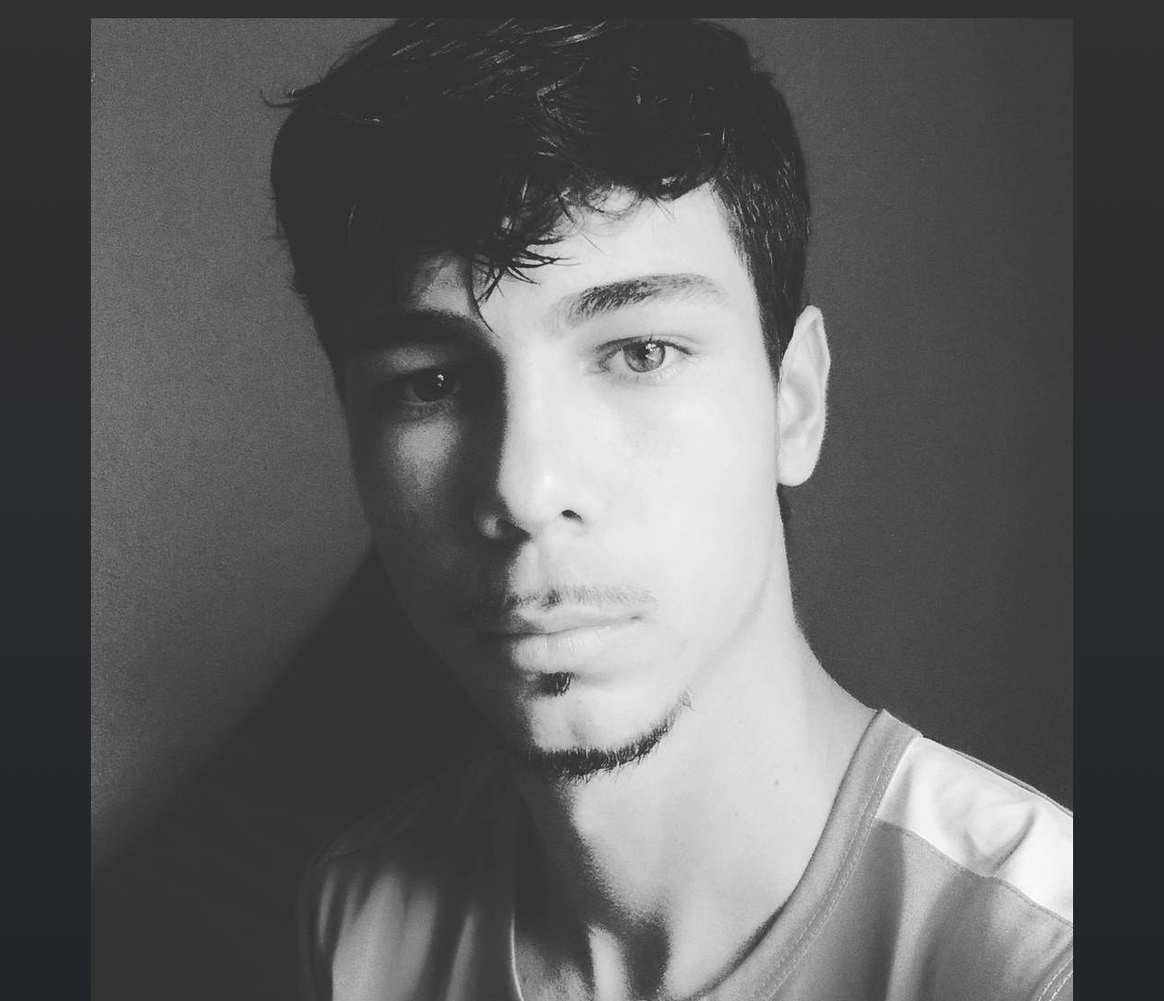
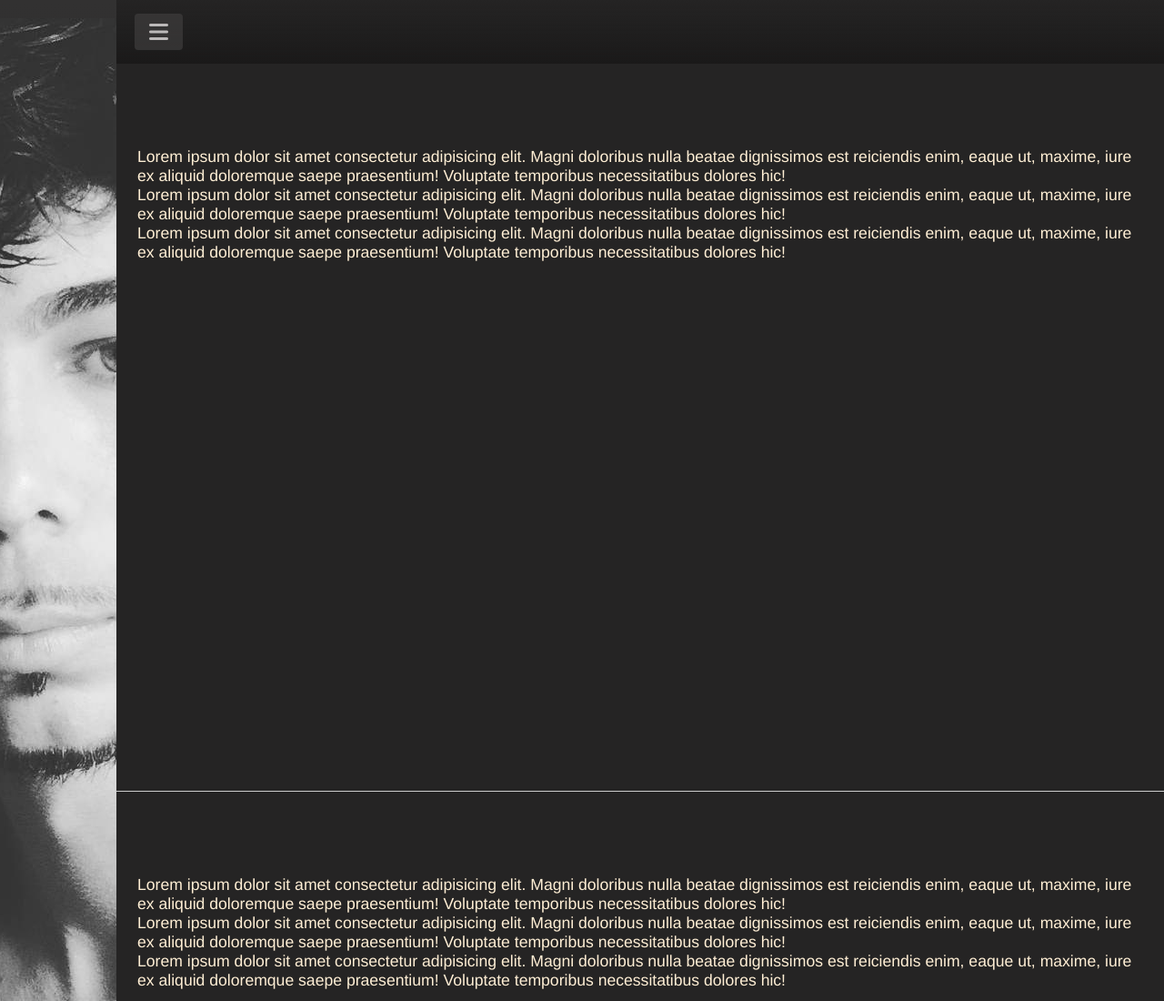
Before and after one commit to allahmacedo/oficial-portfolio, a website: page index.html in a window 1280 px wide. Shown: the top 1100 px of the page at 91% size. Drawn offline with nearby package versions, Linux system fonts and the light colour scheme; files that its build step writes are made by us from their sources.

Commit message:
change class name and add  %  on header file

```diff
--- a/src/scss/layout/header.scss
+++ b/src/scss/layout/header.scss
@@ -1,21 +1,25 @@
 @use "../base/variables.scss" as *;
 @use "../base/mixins.scss" as *;
-// @use "../base/utilities.scss" as *;
 
 
-.menu_area{
-  @include flex-content(space-between);
+
+.header_box{
+  // @include flex-content(space-between);
+  display: flex;
   flex-direction: column;
+  justify-content: stretch;
+
+
   position: fixed;
   left: -17rem;
-  height: 100vh;
+  min-height: 100vh;
   width: 17rem;
   background-color: $secondary;
   @include transition;
 }
 
 @media screen and (min-width: 600px) {
-  .menu_area {
+  .header_box {
     left: 0rem;
     width: 8rem;
   }
```
